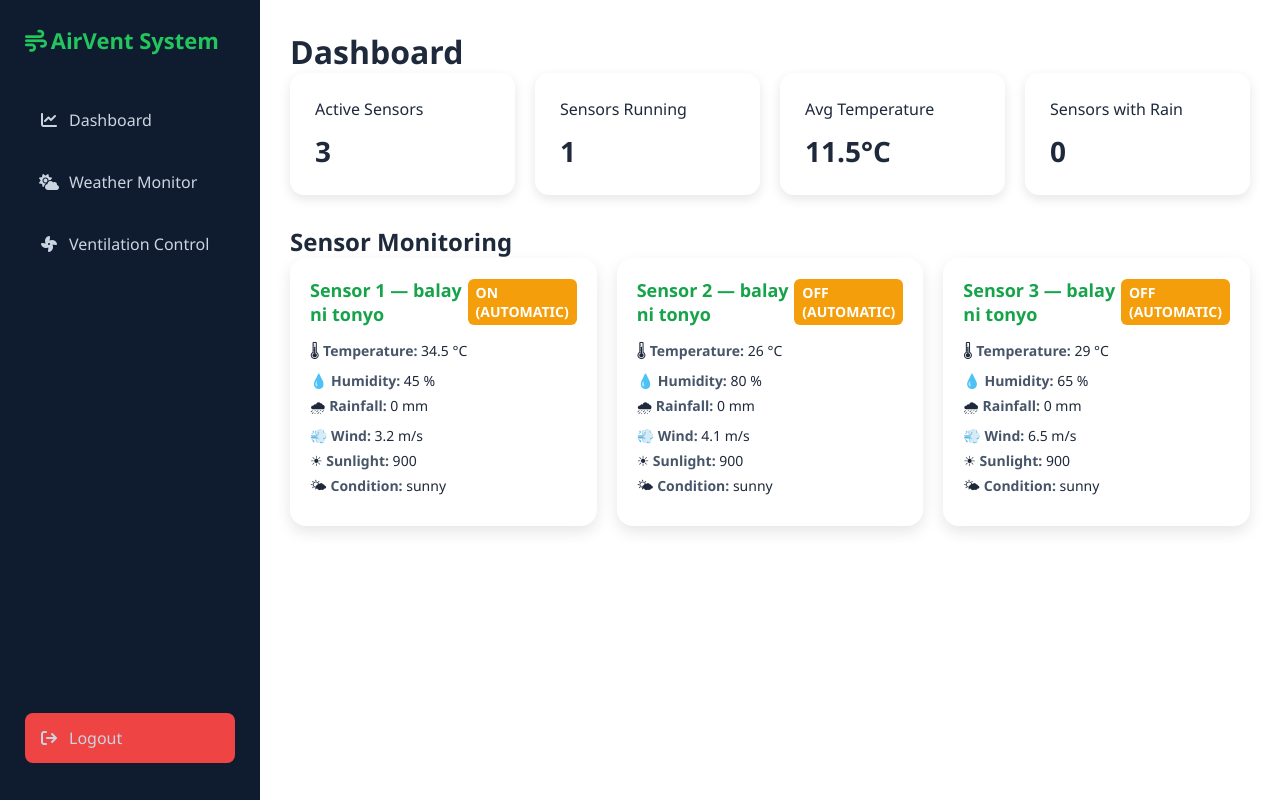
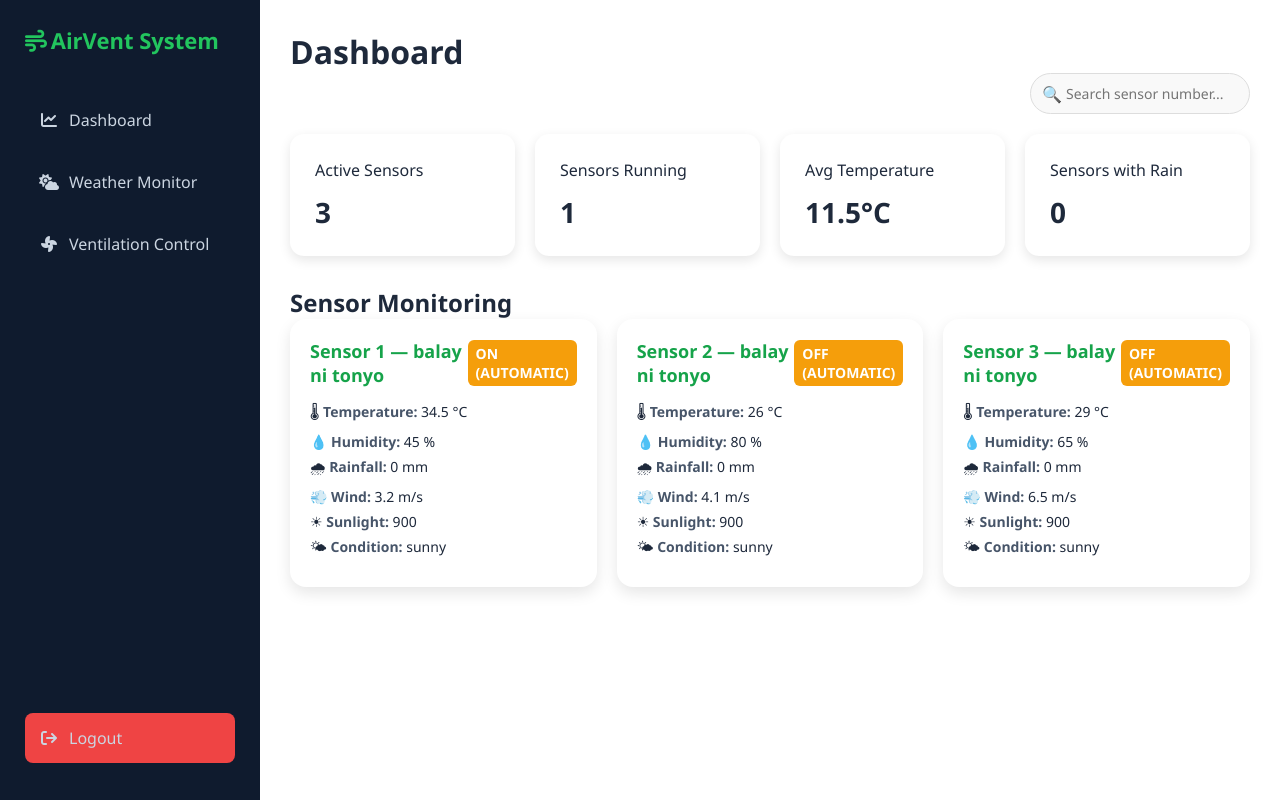
Before and after one commit to 4doyngaIt/air-ventilation-monitoring-system, a PHP site: page /app/user/dashboard.php in a window 1280 px wide. Run offline with PHP 8.4, Linux system fonts and the light colour scheme; data comes from the database, SQL or seed files in the repository.

Commit message:
Update User Dashboard

```diff
--- a/app/user/dashboard.php
+++ b/app/user/dashboard.php
@@ -4,16 +4,69 @@ include "header.php";
 ?>
 
 <h1>Dashboard</h1>
+
+<!-- Search Bar Container -->
+<div class="search-container">
+    <div class="search-box">
+        <span class="search-icon">🔍</span>
+        <input type="text" id="sensor-search" placeholder="Search sensor number..." oninput="filterSensors()">
+    </div>
+</div>
+
 <div class="cards" id="dashboard-cards"></div>
 
 <h2>Sensor Monitoring</h2>
 <div class="sensor-grid" id="sensor-grid"></div>
 
+<style>
+.search-container {
+    display: flex;
+    justify-content: flex-end;
+    margin-bottom: 20px;
+}
+.search-box {
+    position: relative;
+    display: flex;
+    align-items: center;
+}
+.search-icon {
+    position: absolute;
+    left: 12px;
+    font-size: 16px;
+    color: #888;
+    pointer-events: none;
+}
+#sensor-search {
+    padding: 10px 15px 10px 35px;
+    border: 1px solid #ddd;
+    border-radius: 25px;
+    font-size: 14px;
+    width: 220px;
+    transition: all 0.3s ease;
+    background-color: #f9f9f9;
+}
+#sensor-search:focus {
+    outline: none;
+    border-color: #4CAF50;
+    background-color: #fff;
+    box-shadow: 0 2px 8px rgba(76, 175, 80, 0.2);
+}
+.sensor.hidden {
+    display: none;
+}
+</style>
+
 <script>
+let allSensors = []; // Store all sensors for filtering
+
 async function loadDashboard(){
     const res = await fetch("../../api/sensor_data.php?action=sensors");
-    const sensors = await res.json();
+    allSensors = await res.json(); // Store globally
 
+    updateDashboard(allSensors);
+}
+
+function updateDashboard(sensors) {
     // --- Dashboard Cards ---
     let activeSensors = sensors.filter(s => s.temperature !== null).length;
     let sensorsRunning = sensors.filter(s => s.vent_state.toLowerCase() === 'on').length;
@@ -34,7 +87,7 @@ sensors.forEach(s=>{
         let ventClass = s.mode.toLowerCase() === 'automatic' ? 'status-auto' : (s.vent_state.toLowerCase() === 'on' ? 'status-on' : 'status-off');
 
         grid += `
-    <div class="sensor">
+        <div class="sensor" data-sensor-id="${s.sensor_id}">
             <div class="sensor-header">
                 <h3>Sensor ${s.sensor_id} — ${s.location}</h3>
                 <div class="sensor-status ${ventClass}">
@@ -55,6 +108,20 @@ sensors.forEach(s=>{
     document.getElementById("sensor-grid").innerHTML = grid;
 }
 
+function filterSensors() {
+    const searchTerm = document.getElementById("sensor-search").value.toLowerCase().trim();
+    const sensorElements = document.querySelectorAll(".sensor");
+
+    sensorElements.forEach(el => {
+        const sensorId = el.getAttribute("data-sensor-id").toLowerCase();
+        if (sensorId.includes(searchTerm)) {
+            el.classList.remove("hidden");
+        } else {
+            el.classList.add("hidden");
+        }
+    });
+}
+
 // Auto-refresh every 5s
 loadDashboard();
 setInterval(loadDashboard,5000);
```
Lines whose indentation alone changed are shown as unchanged.
